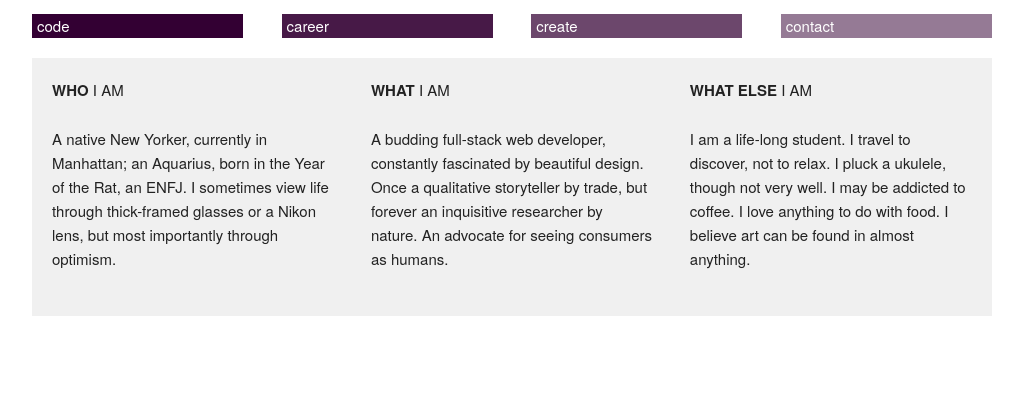
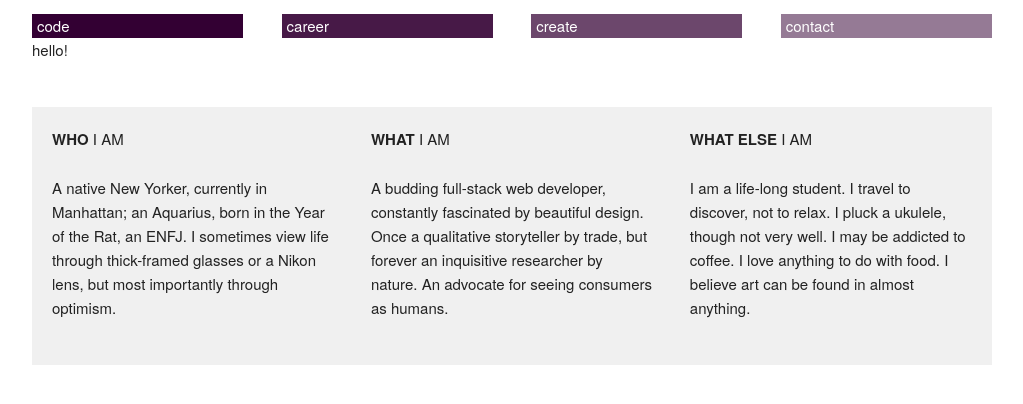
Before and after one commit to karynntran/karynn-elio-tran-backbone, a plain HTML site: page index.html in a window 1280 px wide. Shown: the part 86-490 px from the top of the page, without its empty margins (128-1151 px from the left). Drawn offline with Linux system fonts and the light colour scheme; a web font is replaced by a local one.

Commit message:
Add section-title script

```diff
--- a/backbone/about-me-view.js
+++ b/backbone/about-me-view.js
@@ -1,11 +1,18 @@
 var AboutMeView = Backbone.View.extend({
 	el: $('#main-content'),
-	template: _.template($('#about-me-template').html()),
+	title: $('#section-title'),
+	templateContent: _.template($('#about-me-template').html()),
+	titleContent: _.template($('#title-template').html()),
 	initialize: function() {
-		this.render();
+		this.renderContent();
+		this.renderTitle();
 	},
-	render: function() {
-		this.$el.html(this.template());
+	renderContent: function() {
+		this.$el.html(this.templateContent());
+		return this;
+	},
+	renderTitle: function(){
+		this.title.html(this.titleContent());
 		return this;
 	}
 });
--- a/index.html
+++ b/index.html
@@ -28,10 +28,15 @@
 			<div class="row three columns" id="contact">contact</div>
 		</div>
 
+		<div class="row twelve columns" id="section-title"></div>
 		<div class="row twelve columns" id="main-content"></div>
 
 
 	</div>
+
+	<script type="text/template" id="title-template">
+		<p>hello!</p>
+	</script>
 
 	<script type="text/template" id="about-me-template">
 		<div class="row twelve columns">
```
